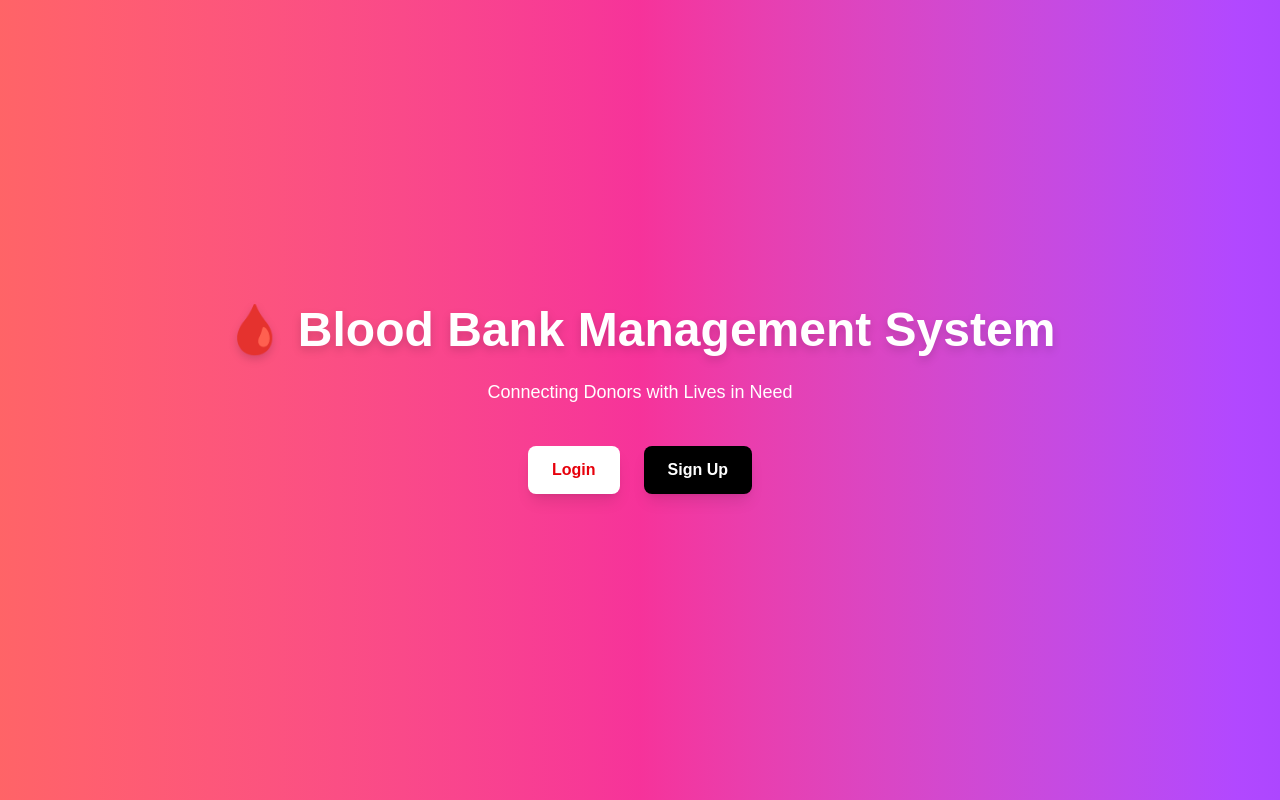
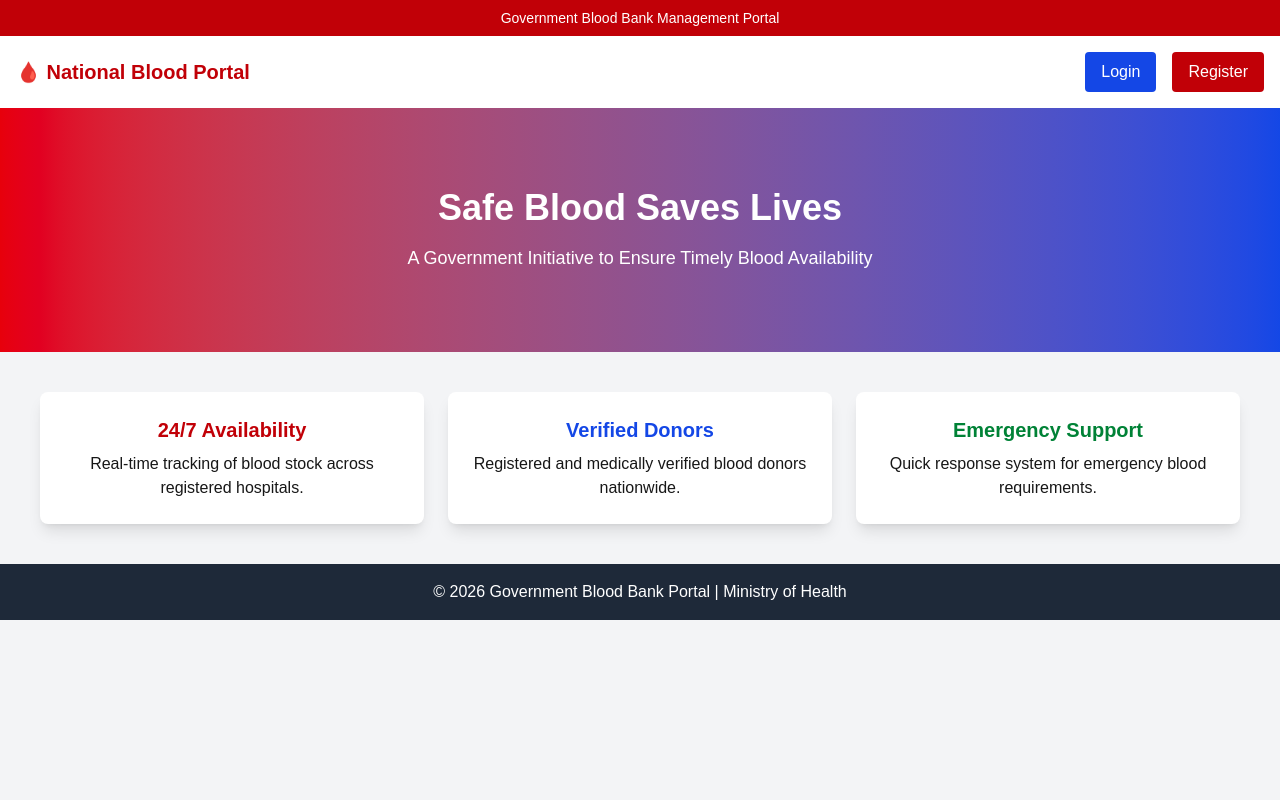
Before and after one commit to AS0825/blood-bank, a Next.js app: page / in a window 1280 px wide. Built offline with nearby package versions, Linux system fonts and the light colour scheme.

Commit message:
Governemnt style ui update

```diff
--- a/app/dashboard/page.tsx
+++ b/app/dashboard/page.tsx
@@ -1,9 +1,31 @@
 export default function Dashboard() {
   return (
-    <div className="min-h-screen bg-green-400 flex items-center justify-center">
-      <h1 className="text-4xl font-bold text-white">
-        🎉 Welcome to Dashboard!
+    <div className="min-h-screen bg-gray-100 p-10">
+      <h1 className="text-3xl font-bold text-red-700 mb-6">
+        Blood Stock Overview
       </h1>
+
+      <div className="grid md:grid-cols-4 gap-6">
+        <div className="bg-white p-6 shadow rounded text-center">
+          <h2 className="text-xl font-bold text-red-600">A+</h2>
+          <p>Available Units: 25</p>
+        </div>
+
+        <div className="bg-white p-6 shadow rounded text-center">
+          <h2 className="text-xl font-bold text-blue-600">B+</h2>
+          <p>Available Units: 18</p>
+        </div>
+
+        <div className="bg-white p-6 shadow rounded text-center">
+          <h2 className="text-xl font-bold text-green-600">O+</h2>
+          <p>Available Units: 32</p>
+        </div>
+
+        <div className="bg-white p-6 shadow rounded text-center">
+          <h2 className="text-xl font-bold text-purple-600">AB+</h2>
+          <p>Available Units: 10</p>
+        </div>
+      </div>
     </div>
   );
 }
--- a/app/login/page.tsx
+++ b/app/login/page.tsx
@@ -14,22 +14,22 @@ export default function Login() {
   };
 
   return (
-    <div className="min-h-screen flex items-center justify-center bg-blue-500">
-      <div className="bg-white p-8 rounded-xl shadow-xl w-80">
-        <h2 className="text-2xl font-bold mb-6 text-center text-blue-600">
-          Login
+    <div className="min-h-screen flex items-center justify-center bg-gray-200">
+      <div className="bg-white p-8 rounded shadow-lg w-96">
+        <h2 className="text-2xl font-bold text-center text-red-700 mb-6">
+          Government Portal Login
         </h2>
 
         <input
           type="email"
-          placeholder="Enter Email"
+          placeholder="Official Email ID"
           className="w-full p-2 border rounded mb-4"
           onChange={(e) => setEmail(e.target.value)}
         />
 
         <button
           onClick={handleLogin}
-          className="w-full bg-blue-600 text-white py-2 rounded hover:bg-blue-700"
+          className="w-full bg-blue-700 text-white py-2 rounded hover:bg-blue-800"
         >
           Login
         </button>
--- a/app/page.tsx
+++ b/app/page.tsx
@@ -2,29 +2,78 @@ import Link from "next/link";
 
 export default function Home() {
   return (
-    <div className="min-h-screen bg-gradient-to-r from-red-400 via-pink-500 to-purple-500 flex flex-col items-center justify-center text-white">
+    <div className="min-h-screen bg-gray-100">
 
-      <h1 className="text-5xl font-bold mb-6 drop-shadow-lg">
-        🩸 Blood Bank Management System
+      {/* Top Bar */}
+      <div className="bg-red-700 text-white text-center py-2 text-sm">
+        Government Blood Bank Management Portal
+      </div>
+
+      {/* Navbar */}
+      <nav className="bg-white shadow-md p-4 flex justify-between items-center">
+        <h1 className="text-xl font-bold text-red-700">
+          🩸 National Blood Portal
         </h1>
 
-      <p className="text-lg mb-10">
-        Connecting Donors with Lives in Need
-      </p>
-
-      <div className="flex gap-6">
+        <div className="space-x-4">
           <Link href="/login">
-          <button className="px-6 py-3 bg-white text-red-600 font-semibold rounded-lg shadow-lg hover:scale-105 transition">
+            <button className="px-4 py-2 bg-blue-700 text-white rounded hover:bg-blue-800">
               Login
             </button>
           </Link>
 
           <Link href="/signup">
-          <button className="px-6 py-3 bg-black text-white font-semibold rounded-lg shadow-lg hover:scale-105 transition">
-            Sign Up
+            <button className="px-4 py-2 bg-red-700 text-white rounded hover:bg-red-800">
+              Register
             </button>
           </Link>
         </div>
+      </nav>
+
+      {/* Hero Section */}
+      <div className="text-center py-20 bg-gradient-to-r from-red-600 to-blue-700 text-white">
+        <h2 className="text-4xl font-bold mb-4">
+          Safe Blood Saves Lives
+        </h2>
+        <p className="text-lg">
+          A Government Initiative to Ensure Timely Blood Availability
+        </p>
+      </div>
+
+      {/* Information Section */}
+      <div className="grid md:grid-cols-3 gap-6 p-10">
+        <div className="bg-white p-6 shadow-lg rounded-lg text-center">
+          <h3 className="text-xl font-bold text-red-700 mb-2">
+            24/7 Availability
+          </h3>
+          <p>
+            Real-time tracking of blood stock across registered hospitals.
+          </p>
+        </div>
+
+        <div className="bg-white p-6 shadow-lg rounded-lg text-center">
+          <h3 className="text-xl font-bold text-blue-700 mb-2">
+            Verified Donors
+          </h3>
+          <p>
+            Registered and medically verified blood donors nationwide.
+          </p>
+        </div>
+
+        <div className="bg-white p-6 shadow-lg rounded-lg text-center">
+          <h3 className="text-xl font-bold text-green-700 mb-2">
+            Emergency Support
+          </h3>
+          <p>
+            Quick response system for emergency blood requirements.
+          </p>
+        </div>
+      </div>
+
+      {/* Footer */}
+      <footer className="bg-gray-800 text-white text-center py-4">
+        © 2026 Government Blood Bank Portal | Ministry of Health
+      </footer>
 
     </div>
   );
```
Lines whose indentation alone changed are shown as unchanged.
